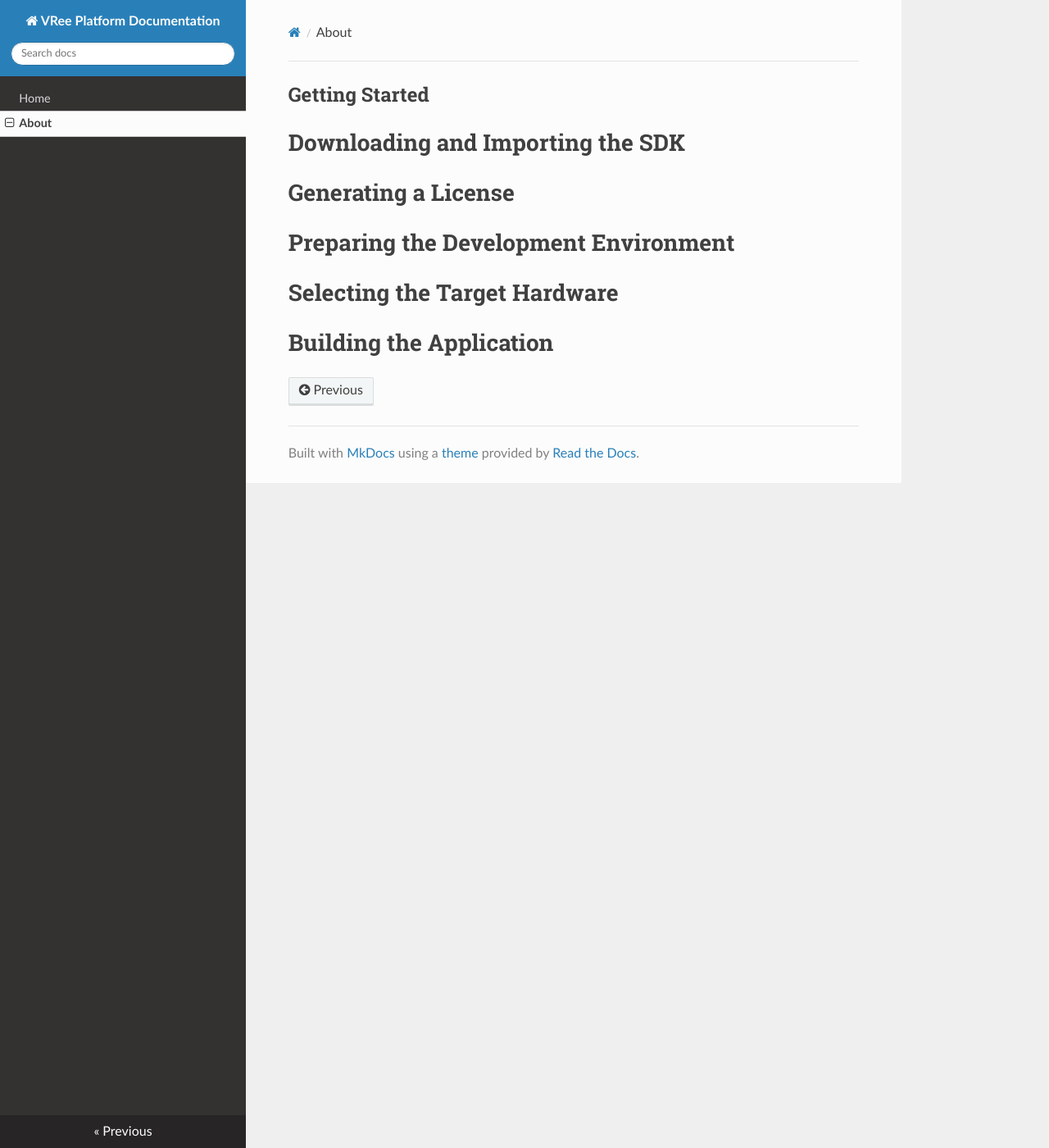
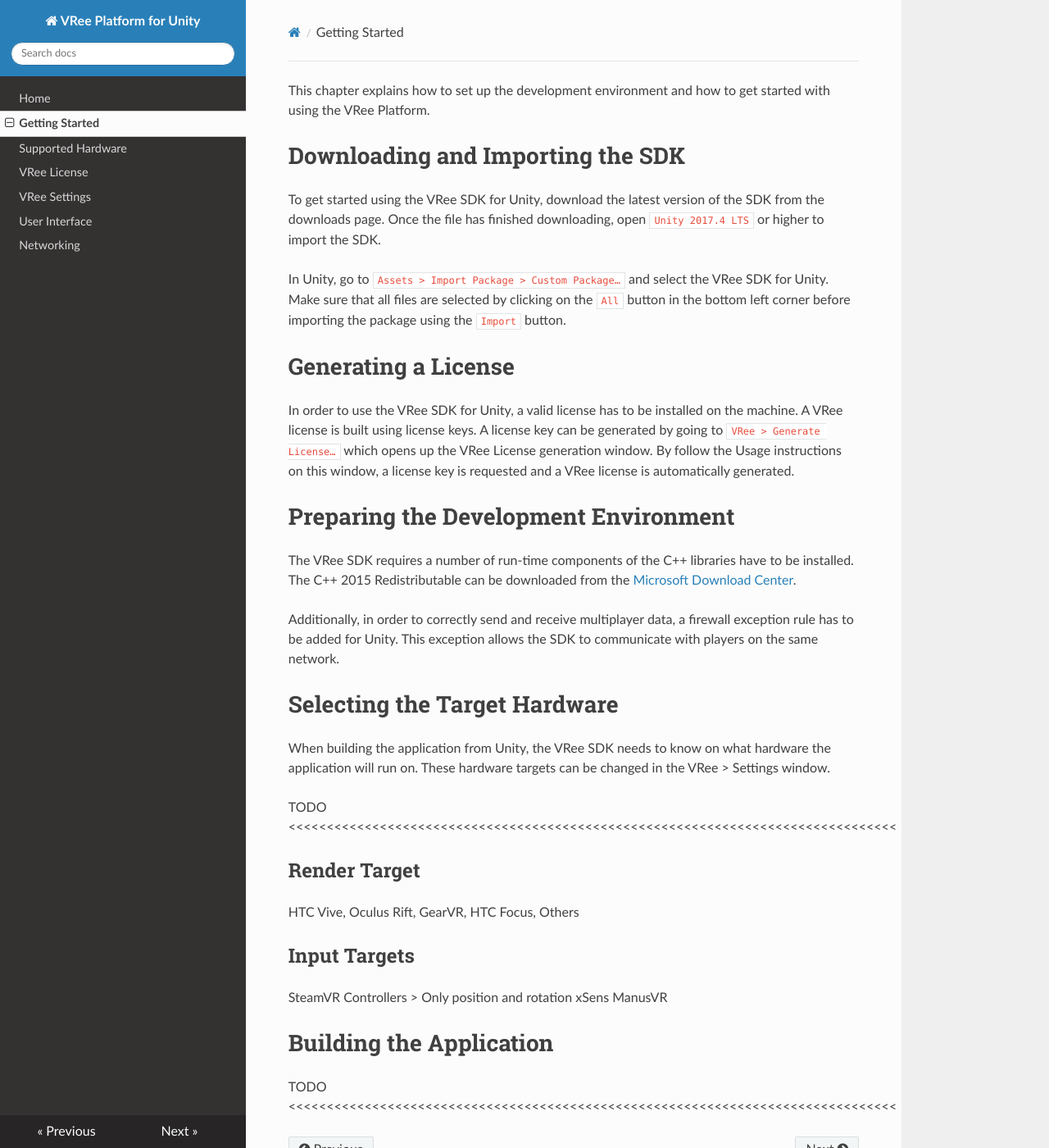
Before and after one commit to vree-sdk/documentation, an MkDocs documentation site: the page built from docs/getting-started.md, in a window 1280 px wide and 1400 px high. Shown: the whole window at 82% size. Built offline with MkDocs 1.6.1, drawn with Linux system fonts in a browser that asks for light colours; nearby versions of some CDN libraries.

Commit message:
Initial VRee documentation commit

```diff
--- a/docs/getting-started.md
+++ b/docs/getting-started.md
@@ -1,11 +1,40 @@
-## Getting Started
+This chapter explains how to set up the development environment and how to get started with using the VRee Platform.
+
 
 # Downloading and Importing the SDK
 
+To get started using the VRee SDK for Unity, download the latest version of the SDK from the downloads page. Once the file has finished downloading, open `Unity 2017.4 LTS` or higher to import the SDK.
+
+In Unity, go to `Assets > Import Package > Custom Package…` and select the VRee SDK for Unity. Make sure that all files are selected by clicking on the `All` button in the bottom left corner before importing the package using the `Import` button.
+
+
 # Generating a License
+
+In order to use the VRee SDK for Unity, a valid license has to be installed on the machine. A VRee license is built using license keys. A license key can be generated by going to `VRee > Generate License…` which opens up the VRee License generation window. By follow the Usage instructions on this window, a license key is requested and a VRee license is automatically generated.
+
 
 # Preparing the Development Environment
 
+The VRee SDK requires a number of run-time components of the C++ libraries have to be installed. The C++ 2015 Redistributable can be downloaded from the [Microsoft Download Center](https://www.microsoft.com/en-us/download/details.aspx?id=53840).
+
+Additionally, in order to correctly send and receive multiplayer data, a firewall exception rule has to be added for Unity. This exception allows the SDK to communicate with players on the same network.
+
+
 # Selecting the Target Hardware
 
+When building the application from Unity, the VRee SDK needs to know on what hardware the application will run on. These hardware targets can be changed in the VRee > Settings window.
+
+TODO <<<<<<<<<<<<<<<<<<<<<<<<<<<<<<<<<<<<<<<<<<<<<<<<<<<<<<<<<<<<<<<<<<<<<<<<<<<<<<<<
+
+## Render Target
+HTC Vive, Oculus Rift, GearVR, HTC Focus, Others
+
+## Input Targets
+SteamVR Controllers > Only position and rotation
+xSens
+ManusVR
+
+
 # Building the Application
+
+TODO <<<<<<<<<<<<<<<<<<<<<<<<<<<<<<<<<<<<<<<<<<<<<<<<<<<<<<<<<<<<<<<<<<<<<<<<<<<<<<<<
--- a/mkdocs.yml
+++ b/mkdocs.yml
@@ -1,6 +1,11 @@
-site_name: VRee Platform Documentation
+site_name: VRee Platform for Unity
 nav:
     - Home: index.md
-    - About: getting-started.md
+    - Getting Started: getting-started.md
+    - Supported Hardware: supported-hardware.md
+    - VRee License: vree-license.md
+    - VRee Settings: vree-settings.md
+    - User Interface: user-interface.md
+    - Networking: networking.md
 
 theme: readthedocs
```
Also changed, not shown: docs/index.md (+2 -16 lines), docs/networking.md (added, +29 -0 lines), docs/supported-hardware.md (added, +1 -0 lines), docs/user-interface.md (added, +17 -0 lines), docs/vree-license.md (added, +43 -0 lines), docs/images/license/license-not-found.png (added), docs/images/license/license-request-failed.png (added), docs/images/license/no-license-found.png (added), docs/images/user-interface/colormapped-settings.png (added), docs/images/user-interface/full-hd-resolution.png (added), docs/images/user-interface/overview.png (added), docs/vree-settings.md (added), site/index.html, 1 other file.
